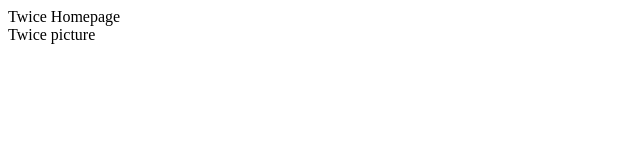
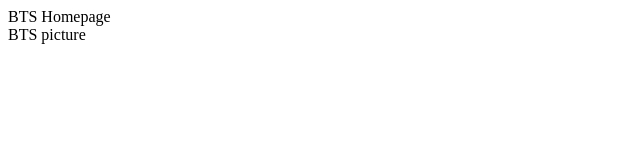
Before and after one commit to CNULectureToma/my-git-project-2, a plain HTML site: page index.html in a window 1280 px wide. Shown: the full height of the page, 0-640 px from the left. Drawn offline with Linux system fonts and the light colour scheme.

Commit message:
Replace twice(img, title) by BTS

```diff
--- a/index.html
+++ b/index.html
@@ -1,4 +1,4 @@
 <html>
-	<head>Twice Homepage</head>
-	<div>Twice picture</div>
+	<head>BTS Homepage</head>
+	<div>BTS picture</div>
 </html>
```
